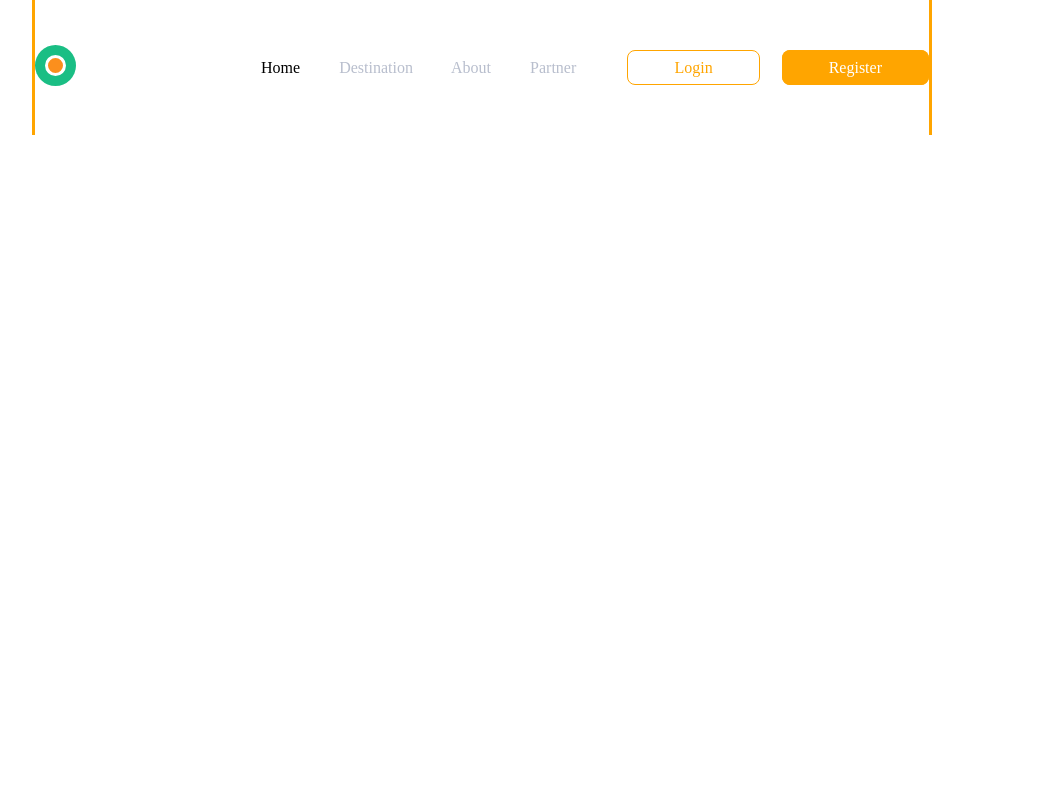
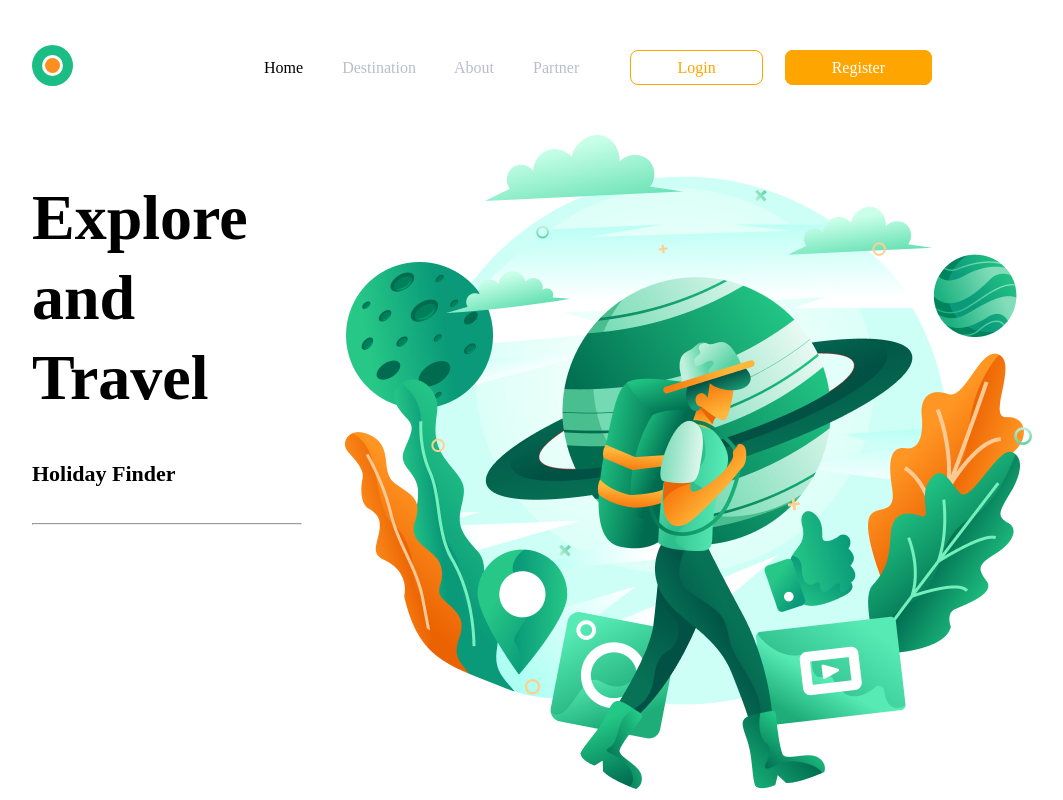
Before and after one commit to alezzzunia/tour-and-travel-website, a plain HTML site: page index.html in a window 1280 px wide. Shown: the whole page, without its empty margins (158-1221 px from the left). Drawn offline with Linux system fonts and the light colour scheme.

Commit message:
added body block 1, deleted side lines

```diff
--- a/index.html
+++ b/index.html
@@ -32,6 +32,21 @@
                 </div>
             </nav>
         </div>
+
+        <main>
+            <div class="block1">
+                <div class="left-side-1">
+                    <h1>Explore and
+                       <br> Travel</h1>
+                    <h5>Holiday Finder</h5>
+                    <hr>
+
+                </div>
+                <div class="right-side-2">
+                    <img src="./pictures/planet.png" alt="" class="planet_png">
+                </div>
+            </div>
+         </main>
     </div>
 </body>
 </html>
--- a/style.css
+++ b/style.css
@@ -1,17 +1,18 @@
 body {
     display: flex;
     margin: 0;
+    position: relative;
 }
 
 .body {
     /* display: flex; */
     width: 100%;
     margin: 0 190px;
-    border-width: 1px;
+    /* border-width: 1px;
     border-left: solid;
     border-right: solid;
     border-left-color: orange;
-    border-right-color: orange;
+    border-right-color: orange; */
 }
 
 nav {
@@ -26,14 +27,17 @@ nav {
     align-items: center;
 }
 
-.nav_btns, a{
+.navigation_btns a {
     text-decoration: none;
     color: #B8BECD;
+}
+
+.nav_btns{
     word-spacing: 35px;
 }
 
 .active_nav_btn {
-    color: black;
+    color: black !important;
 }
 
 .registr_btn {
@@ -43,15 +47,36 @@ nav {
 
 .nav_login {
     border: 1px solid orange;
-    color: orange;
+    color: orange !important;
     border-radius: 8px;
     padding: 8px 46px;
 }
 
 .nav_register {
-    color: white;
+    color: white !important;
     border: 1px solid orange;
     background-color: orange;
     border-radius: 8px;
     padding: 8px 46px;
 }
+
+/* Main content */
+
+.block1 {
+    display: grid;
+    grid-template-columns: 30% 70%;
+}
+
+.left-side-1 h1 {
+    line-height: 80px;
+    font-size: 64px;
+}
+
+.left-side-1 h5 {
+    font-size: 22px;
+}
+
+.planet_png {
+    position: absolute;
+    right: 7vw;
+}
```
Also changed, not shown: pictures/planet.png (added).
